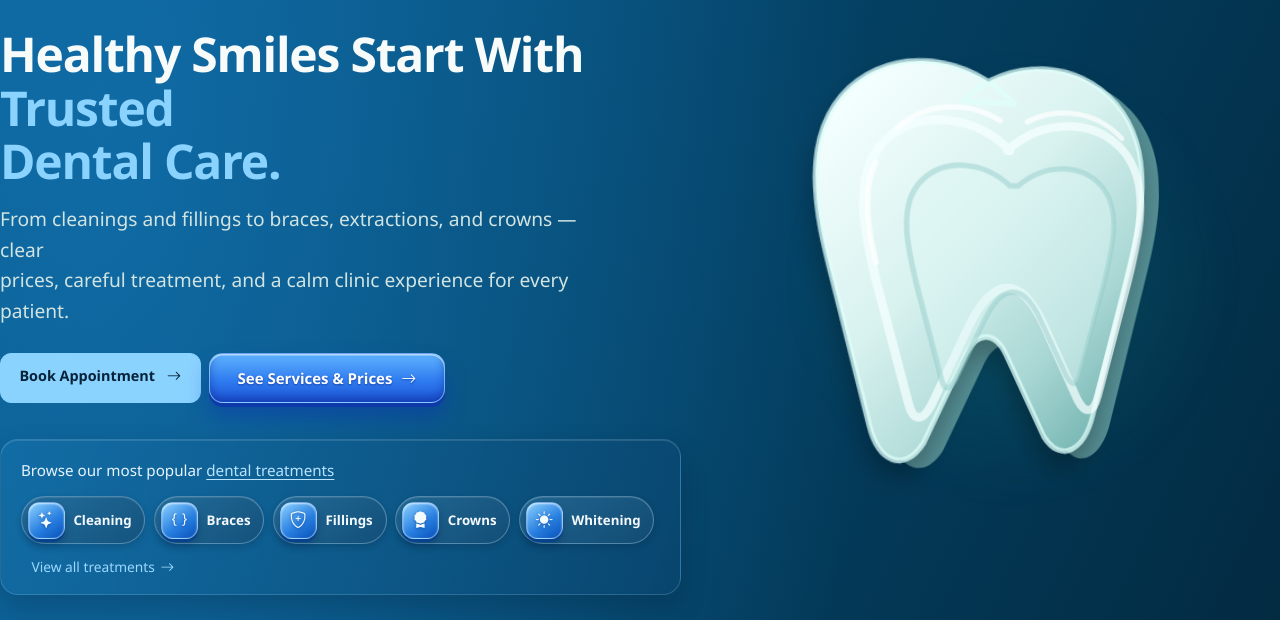
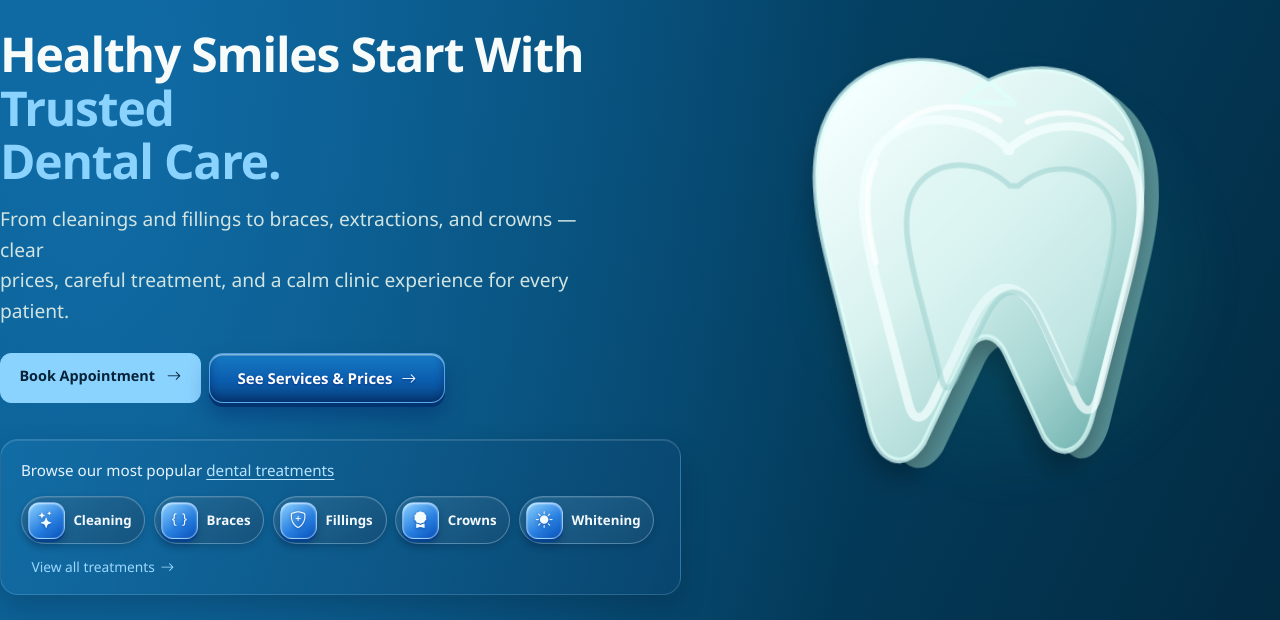
Before and after one commit to atreyuuu009/orachart-laravel, a Laravel app: page / in a window 1280 px wide. Shown: the part 172-792 px from the top of the page. Run offline with Laravel 12, Linux system fonts and the light colour scheme; data comes from the database, SQL or seed files in the repository; data that the repository does not hold is empty.

Commit message:
Changed the button to a darker blue palette to match your image, keeping the same shape, arrow, shimmer, and interaction effects.

```diff
--- a/public/css/theme.css
+++ b/public/css/theme.css
@@ -443,10 +443,10 @@ body:has(.landing-nav) .landing-hero .hero-actions .see-services-btn {
   overflow: hidden;
   isolation: isolate;
   padding: 15px 28px;
-  border: 1px solid rgba(165, 218, 255, .6);
+  border: 1px solid rgba(113, 190, 255, .72);
   border-radius: 14px;
-  background: linear-gradient(180deg, #5fb4ff 0%, #2f7cf0 55%, #1d55d6 100%);
-  box-shadow: inset 0 1.5px 0 rgba(255,255,255,.55), inset 0 -4px 8px rgba(8,34,140,.45), 0 4px 0 #0d3aa8, 0 14px 22px rgba(10,50,180,.45);
+  background: linear-gradient(180deg, #167bc5 0%, #0b5dae 55%, #084581 100%);
+  box-shadow: inset 0 1.5px 0 rgba(255,255,255,.48), inset 0 -4px 8px rgba(2,24,81,.48), 0 4px 0 #03346f, 0 14px 22px rgba(3,38,106,.42);
   color: #fff;
   font-size: 15px;
   font-weight: 600;
@@ -470,16 +470,16 @@ body:has(.landing-nav) .landing-hero .hero-actions .see-services-btn > * { posit
 body:has(.landing-nav) .landing-hero .hero-actions .see-services-btn .see-services-arrow { transition: transform .18s ease; }
 body:has(.landing-nav) .landing-hero .hero-actions .see-services-btn:hover {
   transform: translateY(-3px);
-  border-color: rgba(205, 237, 255, .9);
-  background: linear-gradient(180deg, #7cc6ff 0%, #3f8cff 55%, #2562e6 100%);
-  box-shadow: inset 0 1.5px 0 rgba(255,255,255,.62), inset 0 -4px 8px rgba(8,34,140,.42), 0 7px 0 #0d3aa8, 0 20px 28px rgba(10,60,200,.5);
+  border-color: rgba(196, 231, 255, .96);
+  background: linear-gradient(180deg, #3194df 0%, #126bc1 55%, #094f9c 100%);
+  box-shadow: inset 0 1.5px 0 rgba(255,255,255,.62), inset 0 -4px 8px rgba(2,24,81,.44), 0 7px 0 #03346f, 0 20px 28px rgba(3,44,127,.48);
   color: #fff;
 }
 body:has(.landing-nav) .landing-hero .hero-actions .see-services-btn:hover::before { animation: services-button-shimmer .7s ease-out; }
 body:has(.landing-nav) .landing-hero .hero-actions .see-services-btn:hover .see-services-arrow { transform: translateX(4px); }
 body:has(.landing-nav) .landing-hero .hero-actions .see-services-btn:active {
   transform: translateY(3px);
-  box-shadow: inset 0 2px 5px rgba(8,34,140,.45), 0 1px 0 #0d3aa8, 0 4px 8px rgba(10,50,180,.3);
+  box-shadow: inset 0 2px 5px rgba(2,24,81,.48), 0 1px 0 #03346f, 0 4px 8px rgba(3,38,106,.3);
 }
 body:has(.landing-nav) .landing-hero .hero-actions .see-services-btn:focus-visible { outline: 2px solid #bfe3ff; outline-offset: 3px; }
 @keyframes services-button-shimmer {
```
